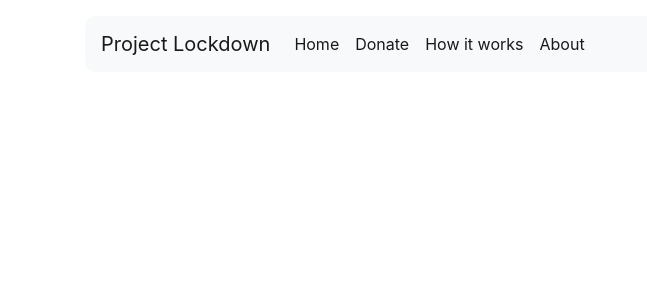
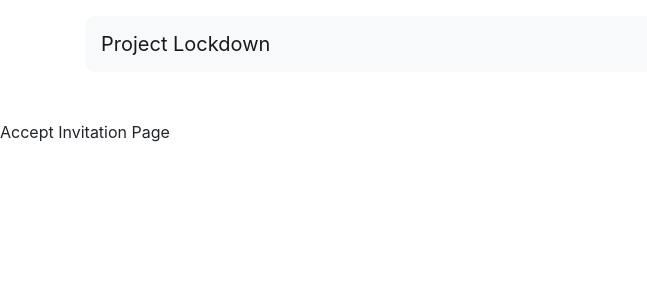
Before and after one commit to alphamanuscript/social-relief, a Vue app in the folder webapp/: page /invitations/1 in a window 1280 px wide. Shown: the top 300 px of the page, without its empty margins (0-647 px from the left). Built offline with nearby package versions, Linux system fonts and the light colour scheme; no server answers.

Commit message:
Design accept-invitation page

```diff
--- a/webapp/src/app.vue
+++ b/webapp/src/app.vue
@@ -7,7 +7,7 @@
           <span class="navbar-toggler-icon"></span>
         </button>
 
-        <div class="collapse navbar-collapse" id="navbarSupportedContent">
+        <div v-if="showNavigation" class="collapse navbar-collapse" id="navbarSupportedContent">
           <ul class="navbar-nav mr-auto">
             <li class="nav-item active">
               <router-link class="nav-link" to="/">Home <span class="sr-only">(current)</span></router-link>
@@ -31,6 +31,11 @@
 <script>
 import { mapActions, mapState } from 'vuex';
 export default {
+  data() {
+    return {
+      showNavigation: true
+    }
+  },
   computed: {
     ...mapState(['user'])
   },
@@ -40,11 +45,16 @@ export default {
   watch: {
     async $route(to) {
       if (to.name === 'donate') {
+        this.showNavigation = true;
         await this.login('userid');
         await this.getBeneficiaries(this.user._id);
         await this.getMiddlemen(this.user._id);
         await this.getTransactions(this.user._id);
         await this.getInvitations();
+      }
+      else if(to.name === 'accept-invitation') {
+        console.log('to: ', to);
+        this.showNavigation = false;
       }
     }
   }
--- a/webapp/src/router/index.ts
+++ b/webapp/src/router/index.ts
@@ -21,17 +21,22 @@ const routes = [
   {
     path: '/donate',
     name: 'donate',
-    component: () => import(/* webpackChunkName: "about" */ '../views/donate.vue')
+    component: () => import(/* webpackChunkName: "donate" */ '../views/donate.vue')
   },
   {
     path: '/how-it-works',
     name: 'how-it-works',
-    component: () => import(/* webpackChunkName: "about" */ '../views/how-it-works.vue')
+    component: () => import(/* webpackChunkName: "how-it-works" */ '../views/how-it-works.vue')
   },
   {
     path: '/donor-signup',
     name: 'donor-signup',
-    component: () => import(/* webpackChunkName: "about" */ '../views/donor-signup.vue')
+    component: () => import(/* webpackChunkName: "donor-signup" */ '../views/donor-signup.vue')
+  },
+  {
+    path: '/invitations/:link_code',
+    name: 'accept-invitation',
+    component: () => import(/* webpackChunkName: "accept-invitation" */ '../views/accept-invitation.vue')
   }
 ]
 
--- a/webapp/src/services/account-service.ts
+++ b/webapp/src/services/account-service.ts
@@ -8,6 +8,7 @@ import {
 } from '../store/index';
 
 const API_URL = process.env.VUE_APP_API_URL || 'http://localhost:3000';
+const BASE_URL = process.env.BASE_URL || 'http://localhost:8080';
 const generateId = (): string => {
   return Math.floor(Math.random() * 10000).toString();
 };
@@ -314,7 +315,7 @@ export const AccountService = {
         inviter: donor.phone,
         invitee,
         code: generateId(),
-        generatedLink: `${API_URL}/invitations/${generateId()}`,
+        generatedLink: `${BASE_URL}/invitations/${generateId()}`,
         timestamp: new Date()
       },
       headers: {
--- /dev/null
+++ b/webapp/src/views/accept-invitation.vue
@@ -0,0 +1,14 @@
+<template>
+  <div>
+    Accept Invitation Page
+  </div>
+</template>
+<script>
+import { mapGetters, mapActions, mapState } from 'vuex';
+export default {
+
+}
+</script>
+<style lang="scss">
+
+</style>
```
